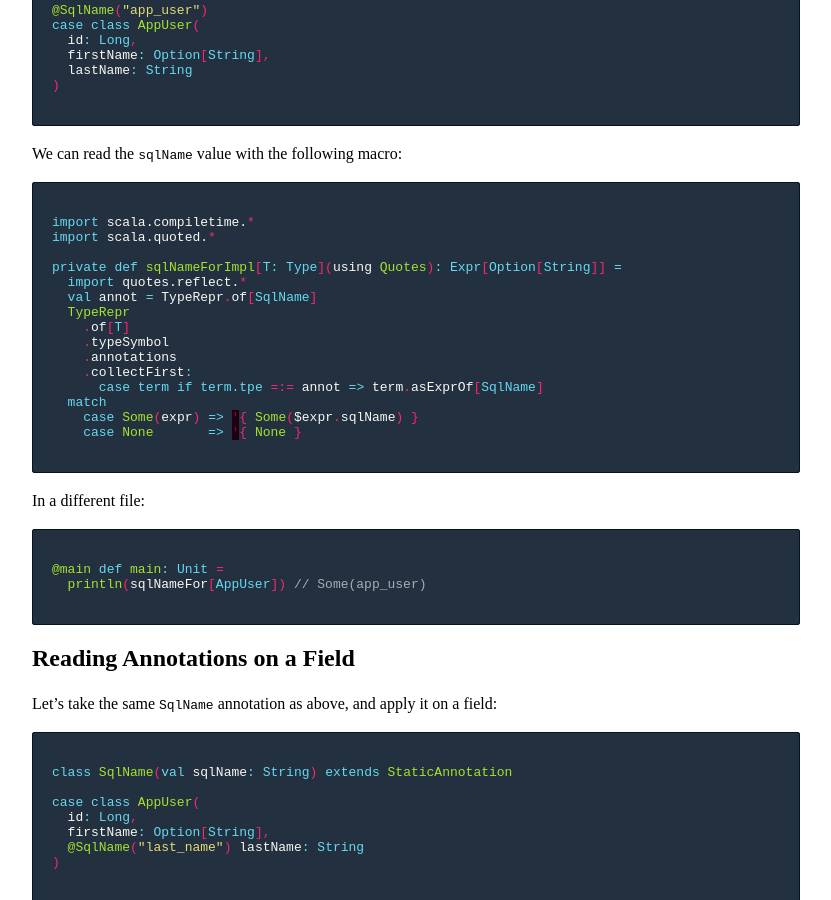
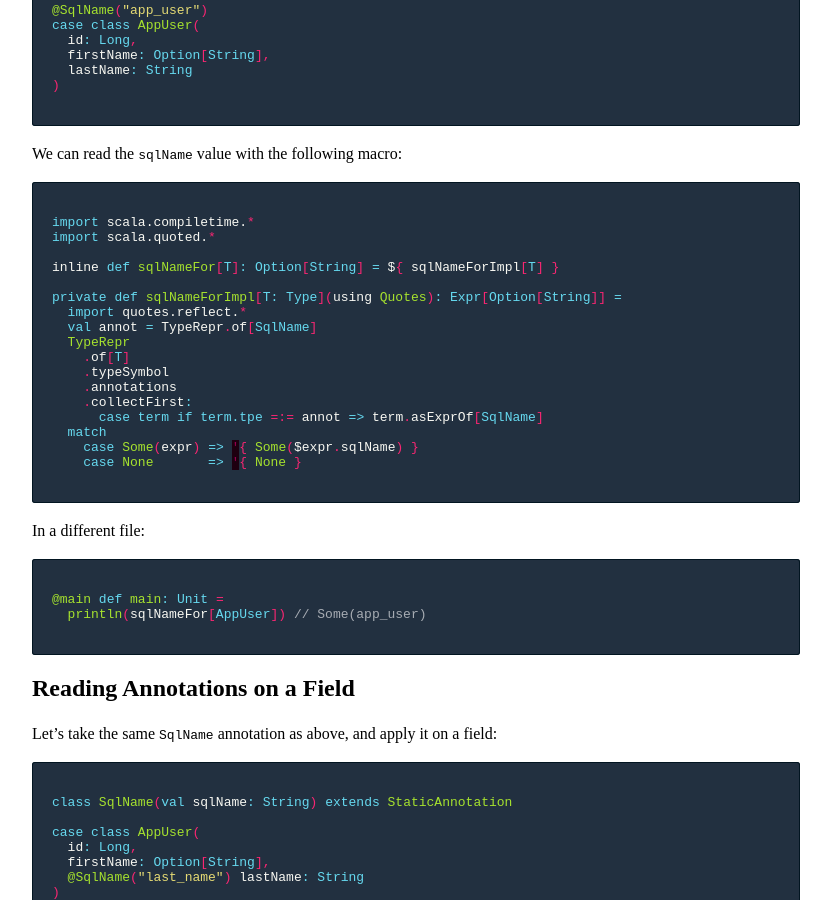
Before and after one commit to AugustNagro/augustnagro.github.io, a Jekyll site: the page built from _posts/2023-06-25-read-annotations-from-macro.md, in a window 1280 px wide and 900 px high, scrolled down 461 px. Shown: the whole window, without its empty margins (224-1055 px from the left). Built offline with Jekyll 4.4.1, drawn with Linux system fonts in a browser that asks for light colours; comment, search, counter and statistics services are not loaded.

Commit message:
update blog

```diff
--- a/_posts/2023-06-25-read-annotations-from-macro.md
+++ b/_posts/2023-06-25-read-annotations-from-macro.md
@@ -30,6 +30,8 @@ We can read the `sqlName` value with the following macro:
 {% highlight scala %}
 import scala.compiletime.*
 import scala.quoted.*
+
+inline def sqlNameFor[T]: Option[String] = ${ sqlNameForImpl[T] }
 
 private def sqlNameForImpl[T: Type](using Quotes): Expr[Option[String]] =
   import quotes.reflect.*
```
